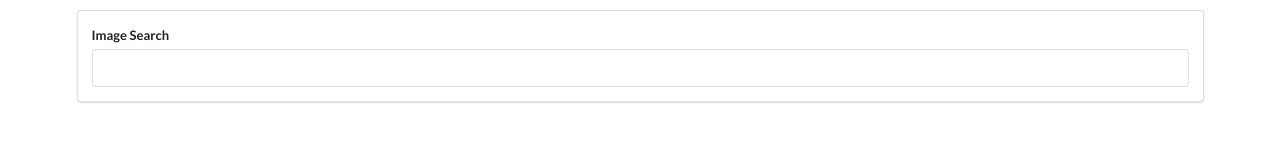
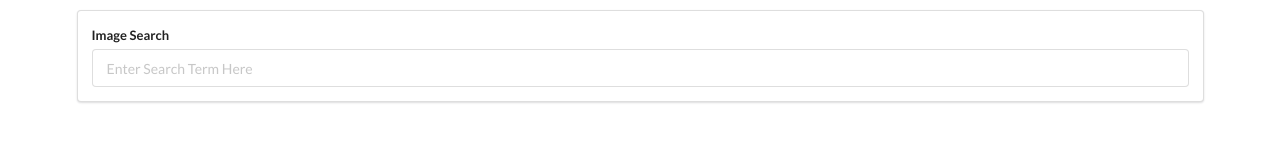
Before and after one commit to seagrendaniel/react-api-lists, a React (Create React App) app: page / in a window 1280 px wide. Shown: the top 160 px of the page. Built offline with nearby package versions, Linux system fonts and the light colour scheme.

Commit message:
search bar styling

```diff
--- a/src/Components/SearchBar.jsx
+++ b/src/Components/SearchBar.jsx
@@ -10,7 +10,10 @@ class SearchBar extends React.Component {
         <form className="ui form">
           <div className="field">
             <label>Image Search</label>
-          <input type="text" onChange={this.onInputChange}/>
+            <input
+            type="text"
+            onChange={this.onInputChange}
+            placeholder="Enter Search Term Here"/>
           </div>
         </form>
       </div>
```
